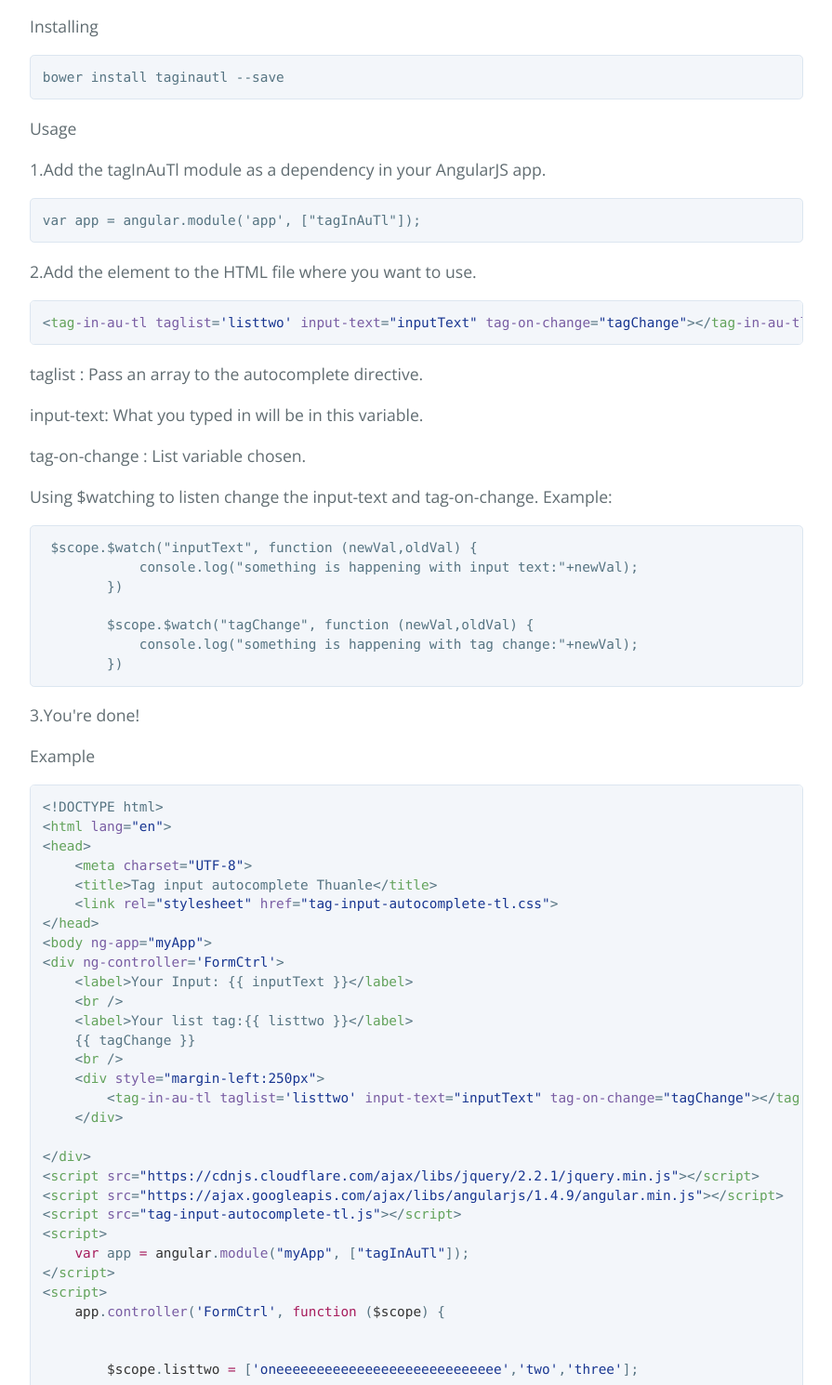
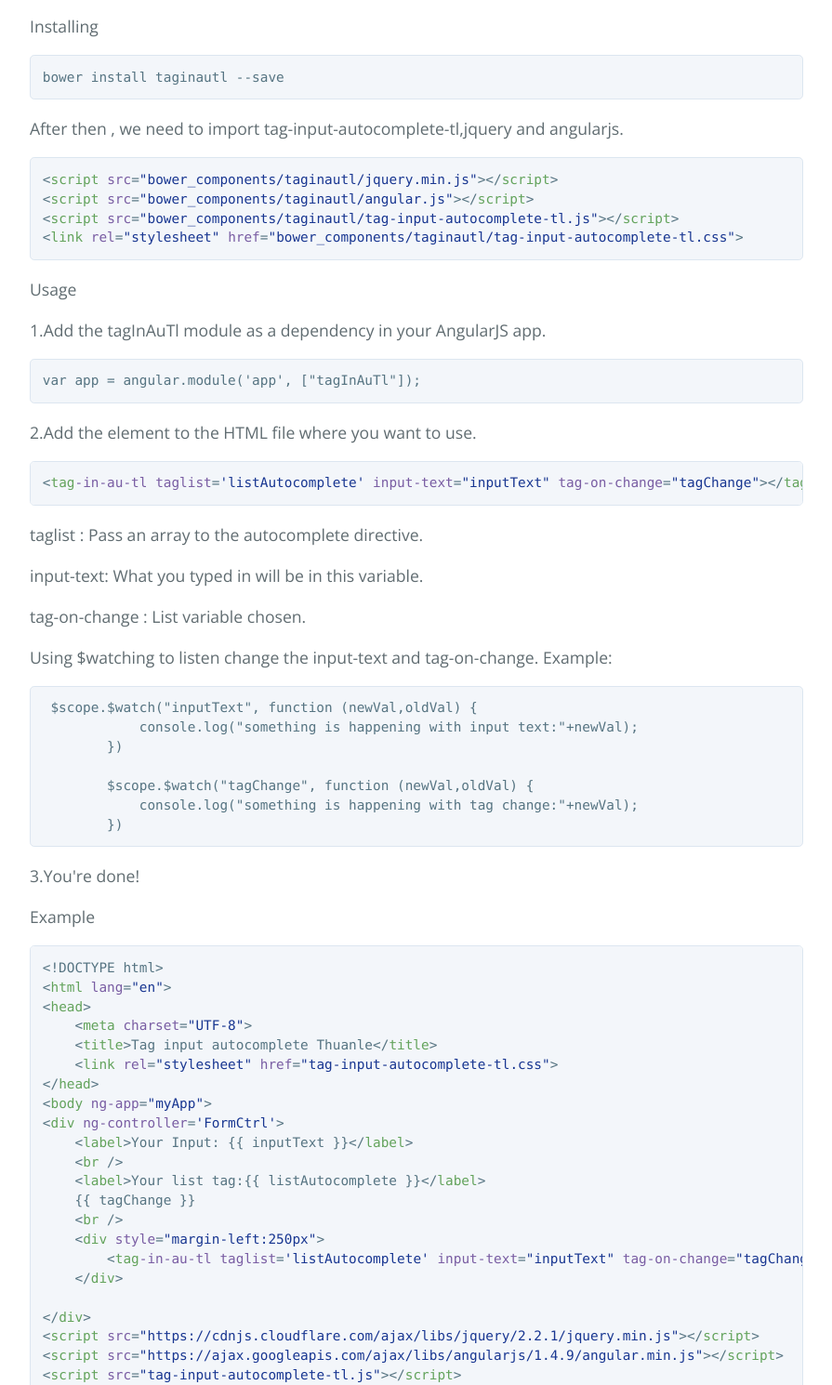
Before and after one commit to thuanitdn/tag-input-autocomplete-tl, a plain HTML site: page index.html in a window 1280 px wide. Shown: the part 602-2092 px from the top of the page at 93% size, without its empty margins (192-1087 px from the left). Drawn offline with nearby package versions, Linux system fonts and the light colour scheme.

```diff
--- a/index.html
+++ b/index.html
@@ -34,13 +34,12 @@
 
 <div class="highlight highlight-text-html-basic"><pre>bower install taginautl --save</pre></div>
 
+<p>After then , we need to import tag-input-autocomplete-tl,jquery and angularjs.</p>
 
-
-
-
-
-
-<p></p>
+<div class="highlight highlight-text-html-basic"><pre>&lt;<span class="pl-ent">script</span> <span class="pl-e">src</span>=<span class="pl-s"><span class="pl-pds">"</span>bower_components/taginautl/jquery.min.js<span class="pl-pds">"</span></span>&gt;&lt;/<span class="pl-ent">script</span>&gt;
+&lt;<span class="pl-ent">script</span> <span class="pl-e">src</span>=<span class="pl-s"><span class="pl-pds">"</span>bower_components/taginautl/angular.js<span class="pl-pds">"</span></span>&gt;&lt;/<span class="pl-ent">script</span>&gt;
+&lt;<span class="pl-ent">script</span> <span class="pl-e">src</span>=<span class="pl-s"><span class="pl-pds">"</span>bower_components/taginautl/tag-input-autocomplete-tl.js<span class="pl-pds">"</span></span>&gt;&lt;/<span class="pl-ent">script</span>&gt;
+&lt;<span class="pl-ent">link</span> <span class="pl-e">rel</span>=<span class="pl-s"><span class="pl-pds">"</span>stylesheet<span class="pl-pds">"</span></span> <span class="pl-e">href</span>=<span class="pl-s"><span class="pl-pds">"</span>bower_components/taginautl/tag-input-autocomplete-tl.css<span class="pl-pds">"</span></span>&gt;</pre></div>
 
 <p>Usage</p>
 
@@ -50,7 +49,7 @@
 
 <p>2.Add the element  to the HTML file where you want to use.</p>
 
-<div class="highlight highlight-text-html-basic"><pre>&lt;<span class="pl-ent">tag</span><span class="pl-e">-in-au-tl</span> <span class="pl-e">taglist</span>=<span class="pl-s"><span class="pl-pds">'</span>listtwo<span class="pl-pds">'</span></span> <span class="pl-e">input-text</span>=<span class="pl-s"><span class="pl-pds">"</span>inputText<span class="pl-pds">"</span></span> <span class="pl-e">tag-on-change</span>=<span class="pl-s"><span class="pl-pds">"</span>tagChange<span class="pl-pds">"</span></span>&gt;&lt;/<span class="pl-ent">tag</span><span class="pl-e">-in-au-tl</span>&gt;</pre></div>
+<div class="highlight highlight-text-html-basic"><pre>&lt;<span class="pl-ent">tag</span><span class="pl-e">-in-au-tl</span> <span class="pl-e">taglist</span>=<span class="pl-s"><span class="pl-pds">'</span>listAutocomplete<span class="pl-pds">'</span></span> <span class="pl-e">input-text</span>=<span class="pl-s"><span class="pl-pds">"</span>inputText<span class="pl-pds">"</span></span> <span class="pl-e">tag-on-change</span>=<span class="pl-s"><span class="pl-pds">"</span>tagChange<span class="pl-pds">"</span></span>&gt;&lt;/<span class="pl-ent">tag</span><span class="pl-e">-in-au-tl</span>&gt;</pre></div>
 
 <p>taglist : Pass an array to the autocomplete directive.</p>
 
@@ -84,11 +83,11 @@
 &lt;<span class="pl-ent">div</span> <span class="pl-e">ng-controller</span>=<span class="pl-s"><span class="pl-pds">'</span>FormCtrl<span class="pl-pds">'</span></span>&gt;
     &lt;<span class="pl-ent">label</span>&gt;Your Input: {{ inputText }}&lt;/<span class="pl-ent">label</span>&gt;
     &lt;<span class="pl-ent">br</span> /&gt;
-    &lt;<span class="pl-ent">label</span>&gt;Your list tag:{{ listtwo }}&lt;/<span class="pl-ent">label</span>&gt;
+    &lt;<span class="pl-ent">label</span>&gt;Your list tag:{{ listAutocomplete }}&lt;/<span class="pl-ent">label</span>&gt;
     {{ tagChange }}
     &lt;<span class="pl-ent">br</span> /&gt;
     &lt;<span class="pl-ent">div</span> <span class="pl-e">style</span>=<span class="pl-s"><span class="pl-pds">"</span>margin-left:250px<span class="pl-pds">"</span></span>&gt;
-        &lt;<span class="pl-ent">tag</span><span class="pl-e">-in-au-tl</span> <span class="pl-e">taglist</span>=<span class="pl-s"><span class="pl-pds">'</span>listtwo<span class="pl-pds">'</span></span> <span class="pl-e">input-text</span>=<span class="pl-s"><span class="pl-pds">"</span>inputText<span class="pl-pds">"</span></span> <span class="pl-e">tag-on-change</span>=<span class="pl-s"><span class="pl-pds">"</span>tagChange<span class="pl-pds">"</span></span>&gt;&lt;/<span class="pl-ent">tag</span><span class="pl-e">-in-au-tl</span>&gt;
+        &lt;<span class="pl-ent">tag</span><span class="pl-e">-in-au-tl</span> <span class="pl-e">taglist</span>=<span class="pl-s"><span class="pl-pds">'</span>listAutocomplete<span class="pl-pds">'</span></span> <span class="pl-e">input-text</span>=<span class="pl-s"><span class="pl-pds">"</span>inputText<span class="pl-pds">"</span></span> <span class="pl-e">tag-on-change</span>=<span class="pl-s"><span class="pl-pds">"</span>tagChange<span class="pl-pds">"</span></span>&gt;&lt;/<span class="pl-ent">tag</span><span class="pl-e">-in-au-tl</span>&gt;
     &lt;/<span class="pl-ent">div</span>&gt;
 
 &lt;/<span class="pl-ent">div</span>&gt;
@@ -102,7 +101,7 @@
 <span class="pl-s1">    <span class="pl-smi">app</span>.<span class="pl-en">controller</span>(<span class="pl-s"><span class="pl-pds">'</span>FormCtrl<span class="pl-pds">'</span></span>, <span class="pl-k">function</span> (<span class="pl-smi">$scope</span>) {</span>
 <span class="pl-s1"></span>
 <span class="pl-s1"></span>
-<span class="pl-s1">        <span class="pl-smi">$scope</span>.<span class="pl-smi">listtwo</span> <span class="pl-k">=</span> [<span class="pl-s"><span class="pl-pds">'</span>oneeeeeeeeeeeeeeeeeeeeeeeeeeee<span class="pl-pds">'</span></span>,<span class="pl-s"><span class="pl-pds">'</span>two<span class="pl-pds">'</span></span>,<span class="pl-s"><span class="pl-pds">'</span>three<span class="pl-pds">'</span></span>];</span>
+<span class="pl-s1">        <span class="pl-smi">$scope</span>.<span class="pl-smi">listAutocomplete</span> <span class="pl-k">=</span> [<span class="pl-s"><span class="pl-pds">'</span>oneeeeeeeeeeeeeeeeeeeeeeeeeeee<span class="pl-pds">'</span></span>,<span class="pl-s"><span class="pl-pds">'</span>two<span class="pl-pds">'</span></span>,<span class="pl-s"><span class="pl-pds">'</span>three<span class="pl-pds">'</span></span>];</span>
 <span class="pl-s1"></span>
 <span class="pl-s1">        <span class="pl-smi">$scope</span>.<span class="pl-en">$watch</span>(<span class="pl-s"><span class="pl-pds">"</span>inputText<span class="pl-pds">"</span></span>, <span class="pl-k">function</span> (<span class="pl-smi">newVal</span>,<span class="pl-smi">oldVal</span>) {</span>
 <span class="pl-s1">            <span class="pl-en">console</span>.<span class="pl-c1">log</span>(<span class="pl-s"><span class="pl-pds">"</span>something is happening with input text:<span class="pl-pds">"</span></span><span class="pl-k">+</span>newVal);</span>
```
Also changed, not shown: params.json (+1 -1 lines).
